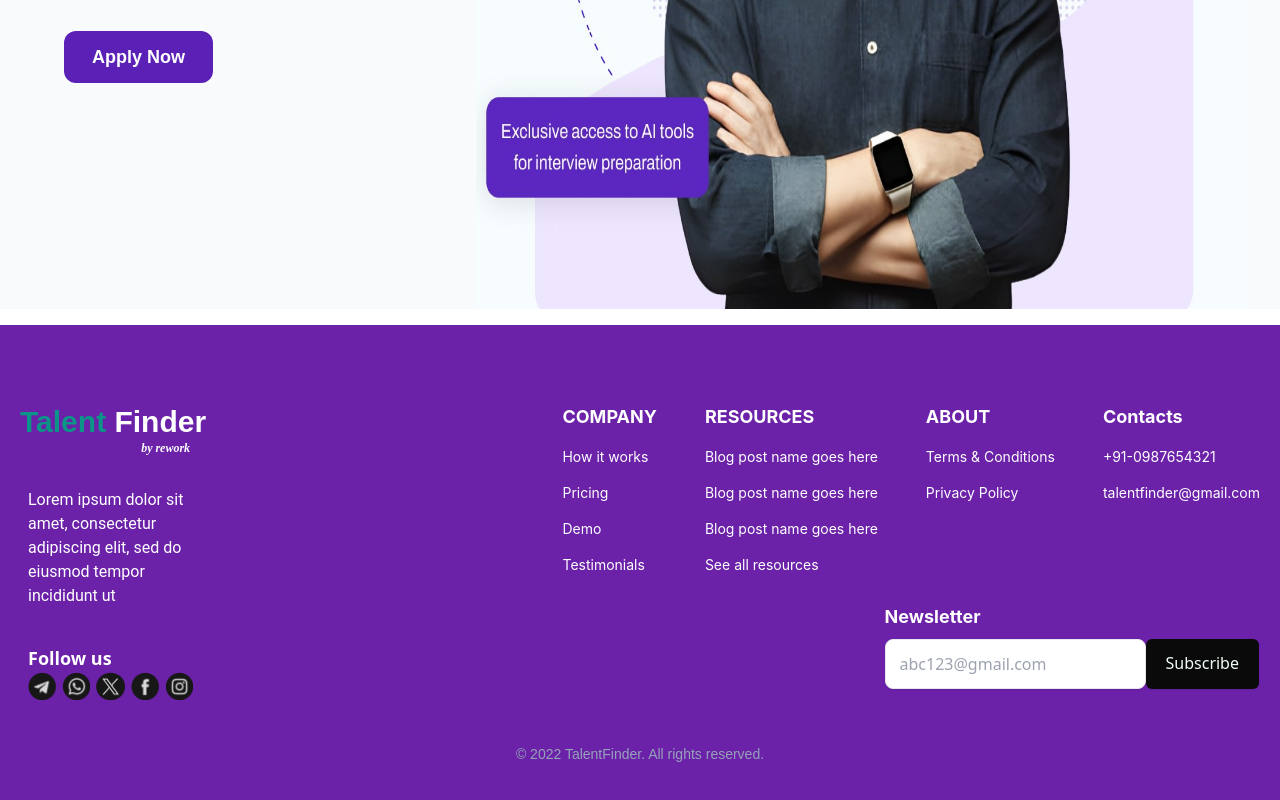
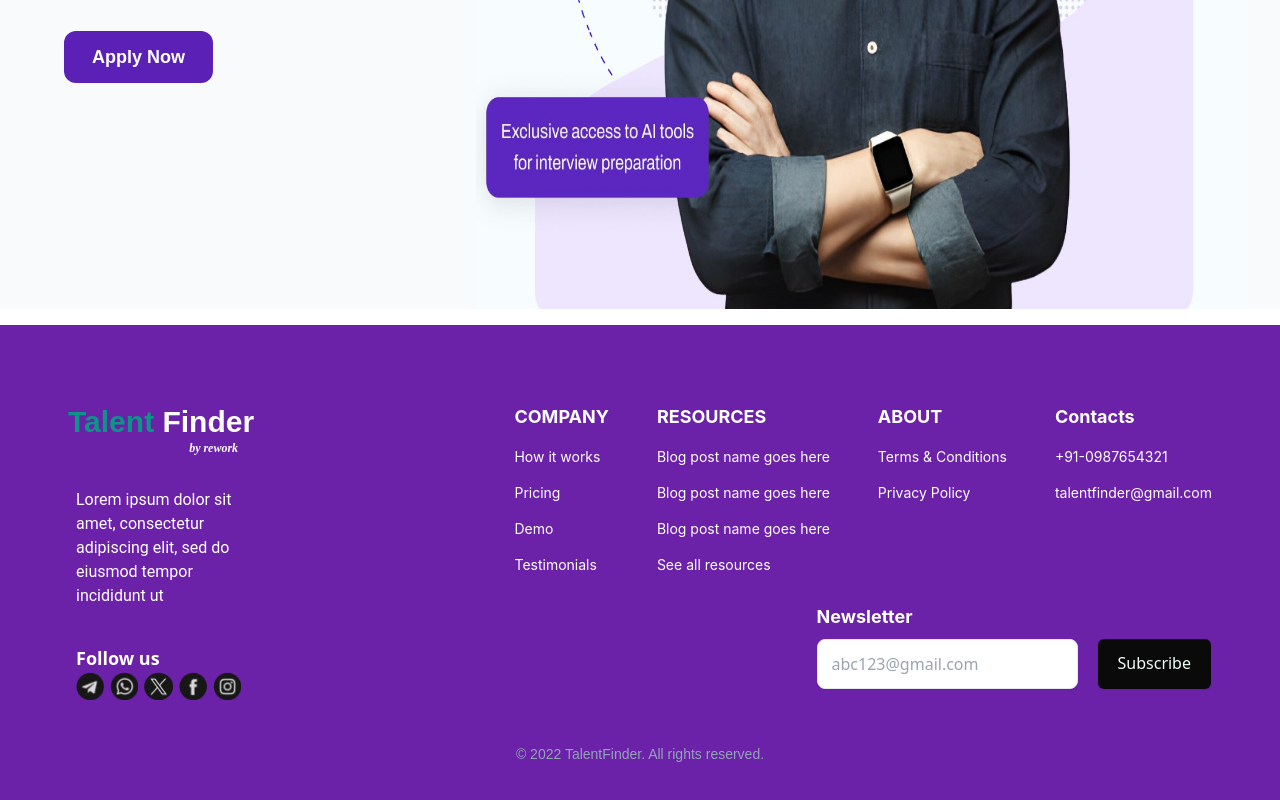
Before and after one commit to Maheboobkhan/rework-ai-p, a React (Vite) app: page / in a window 1280 px wide. Shown: the part 10324-11124 px from the top of the page. Built offline with nearby package versions, Linux system fonts and the light colour scheme.

Commit message:
edited as per figma design

```diff
--- a/src/components/faq/FAQSection.jsx
+++ b/src/components/faq/FAQSection.jsx
@@ -64,7 +64,7 @@ const FAQSection = () => {
             <div className="font-Archivo justify-center p-2.5 ml-6 text-lg leading-7 text-center whitespace-nowrap bg-purple-100 rounded-xl text-indigo-700 text-opacity-50 max-sm:text-black">
                 Our Happy Customers
             </div>
-            <div className="font-Archivo mt-5 ml-6 text-5xl font-bold text-white capitalize max-md:text-4xl max-sm:text-black">
+            <div className="font-Archivo mt-5 ml-6 text-5xl font-bold text-white capitalize max-md:text-4xl max-sm:text-black max-sm:font-Poppins">
                 FAQ
             </div>
             <div className="font-Archivo mt-2 ml-6 text-lg text-center text-white capitalize w-[496px] max-md:max-w-full max-sm:text-black">
--- a/src/components/footer/Footer.jsx
+++ b/src/components/footer/Footer.jsx
@@ -22,7 +22,7 @@ const Footer = () => {
   };
 
   return (
-    <footer className="flex flex-col items-center py-12">
+    <footer className="flex flex-col items-center p-12">
       <div className="flex gap-5 justify-between items-start px-5 mt-1.5 max-md:flex-wrap">
         {/* Talent Finder */}
         <div className="flex flex-col basis-0">
@@ -51,7 +51,7 @@ const Footer = () => {
             <div className="font-Inter self-start text-lg font-bold leading-7 text-white">
               Newsletter
             </div>
-            <form onSubmit={handleSubmit} className="flex justify-between text-base leading-6 mt-2">
+            <form onSubmit={handleSubmit} className="flex justify-between text-base leading-6 mt-2 gap-5">
               <input
                 type="email"
                 className="justify-center px-3.5 py-3 bg-white rounded-lg border border-solid shadow-sm text-neutral-500"
--- a/src/components/mentorShip/MentorShipProgram.jsx
+++ b/src/components/mentorShip/MentorShipProgram.jsx
@@ -8,7 +8,7 @@ const MentorshipProgram = () => {
 
     return (
         <div className="font-Archivo flex gap-5 max-md:flex-col max-md:gap-0 max-md my-4">
-            <div className="flex flex-col w-[55%] max-md:ml-0 max-md:w-full">
+            <div className="flex flex-col w-[55%] max-md:ml-0 max-md:w-full max-sm:text-center">
                 <div className="flex flex-col self-stretch my-auto font-medium max-md:mt-10 max-md:max-w-full">
                     <h1 className="text-4xl text-black leading-[52px] max-md:max-w-full">
                         Limited slots available!
@@ -21,7 +21,7 @@ const MentorshipProgram = () => {
                         Limited slots available for our exclusive mentorship program.
                     </p>
                     <button
-                        className="justify-center self-start px-7 py-3 m-8 text-lg font-bold leading-7 text-white capitalize whitespace-nowrap bg-violet-800 rounded-xl max-md:px-5 hover:bg-violet-900 hover:text-white"
+                        className="justify-center self-start px-7 py-3 m-8 text-lg font-bold leading-7 text-white capitalize whitespace-nowrap bg-violet-800 rounded-xl max-md:px-5 hover:bg-violet-900 hover:text-white max-sm:mx-auto"
                         aria-label="Apply now"
                         type="submit"
                         onClick={handleClick}
```
